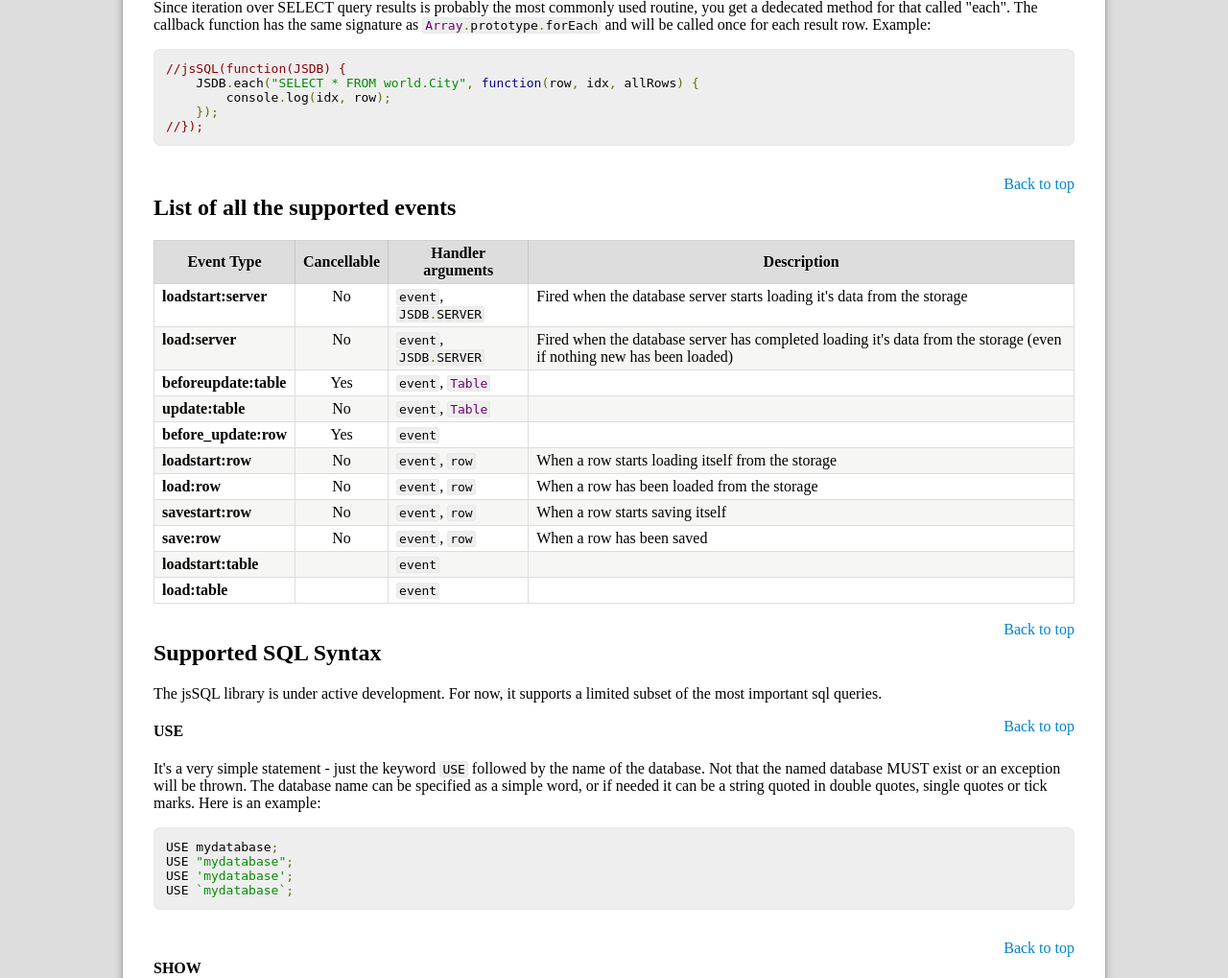
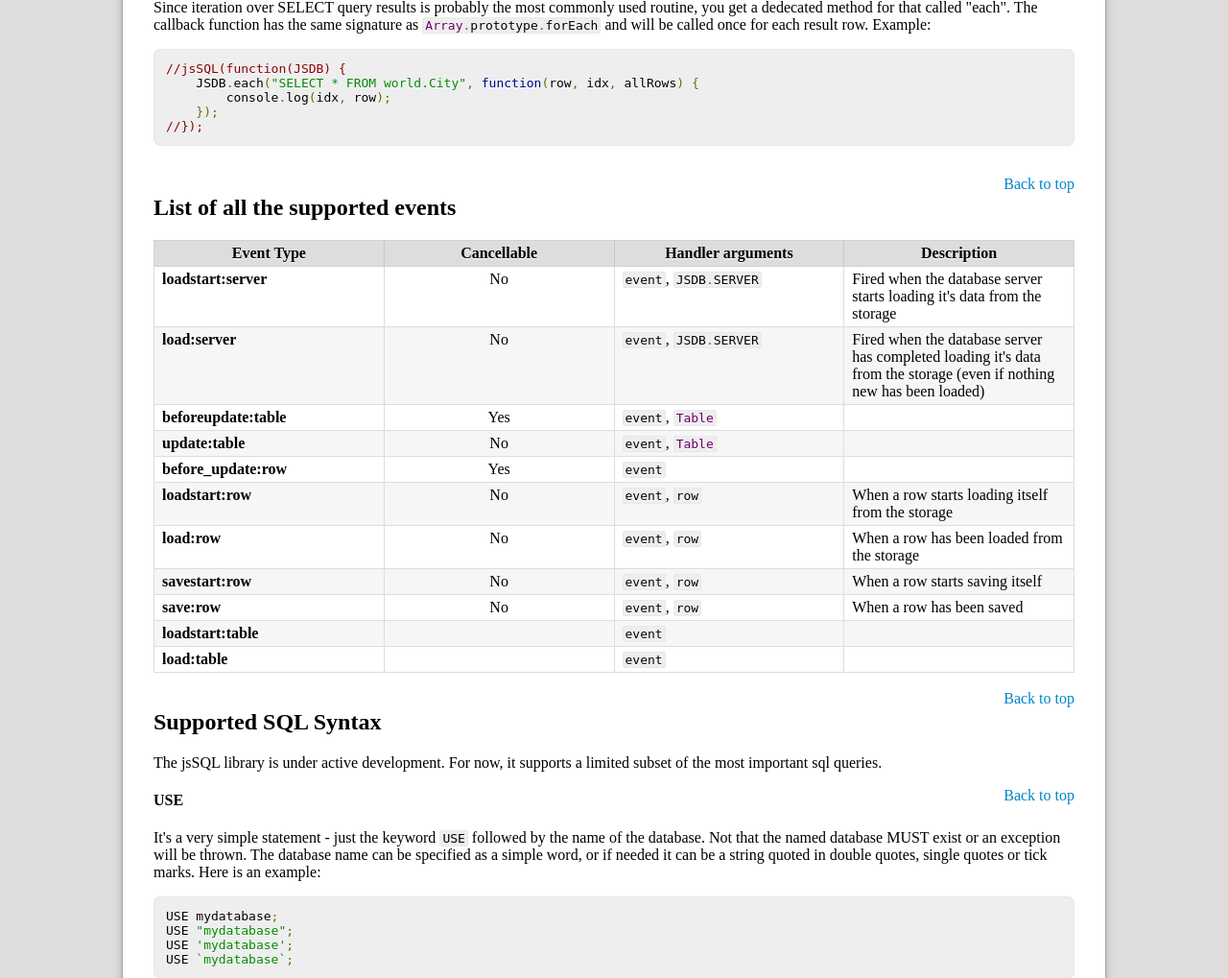
Before and after one commit to interopion/jssql, a PHP site: page /index.php in a window 1280 px wide. Shown: the part 2544-3563 px from the top of the page at 96% size. Run offline with PHP 8.4, Linux system fonts and the light colour scheme.

Commit message:
New styles for the documentation

```diff
--- a/site/www/style.css
+++ b/site/www/style.css
@@ -40,17 +40,22 @@ table {
 	width: 100%;
 	background: #DDD;
 	border-spacing:1px;
+	table-layout: fixed;
 }
 
 th {
 	padding: 4px 8px;
 	box-shadow: 0px 0px 0px 1px rgba(0, 0, 0, 0.05);
 	text-shadow: 0 1px 0 #FFF;
+	overflow: hidden;
+	text-overflow: ellipsis;
 }
 
 td {
 	padding: 4px 8px;
 	vertical-align: top;
+	overflow: hidden;
+	text-overflow: ellipsis;
 }
 
 tbody tr {
```
